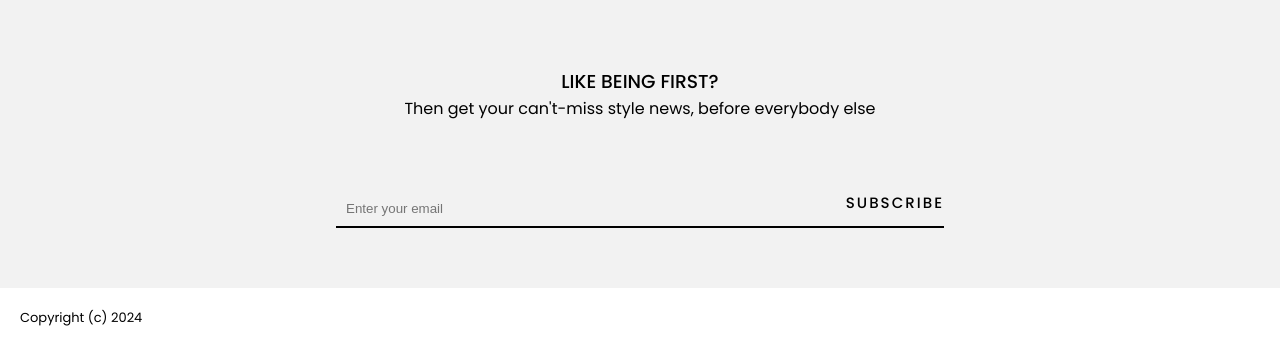
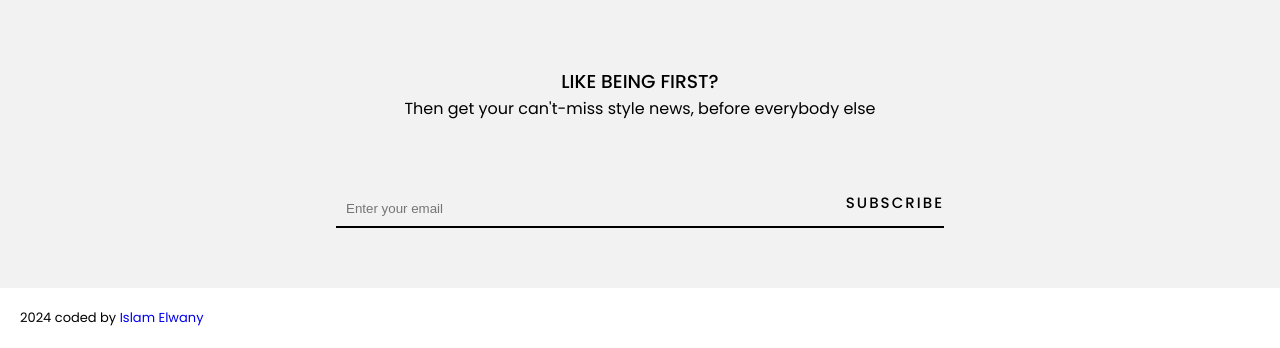
Before and after one commit to Islam-Rabie2/Petiza-Cat, a plain HTML site: page index.html in a window 1280 px wide. Shown: the part 4018-4366 px from the top of the page. Drawn offline with Linux system fonts and the light colour scheme.

Commit message:
Update index.html

```diff
--- a/index.html
+++ b/index.html
@@ -481,7 +481,8 @@
   </footer>
 
   <div class="legal">
-    <p>Copyright (c) 2024</p>
+    <p> 2024 coded by
+      <a href="https://islam-elwany.vercel.app/" target="_blank" >Islam Elwany</a></p>
   </div>
 </body>
 
```
